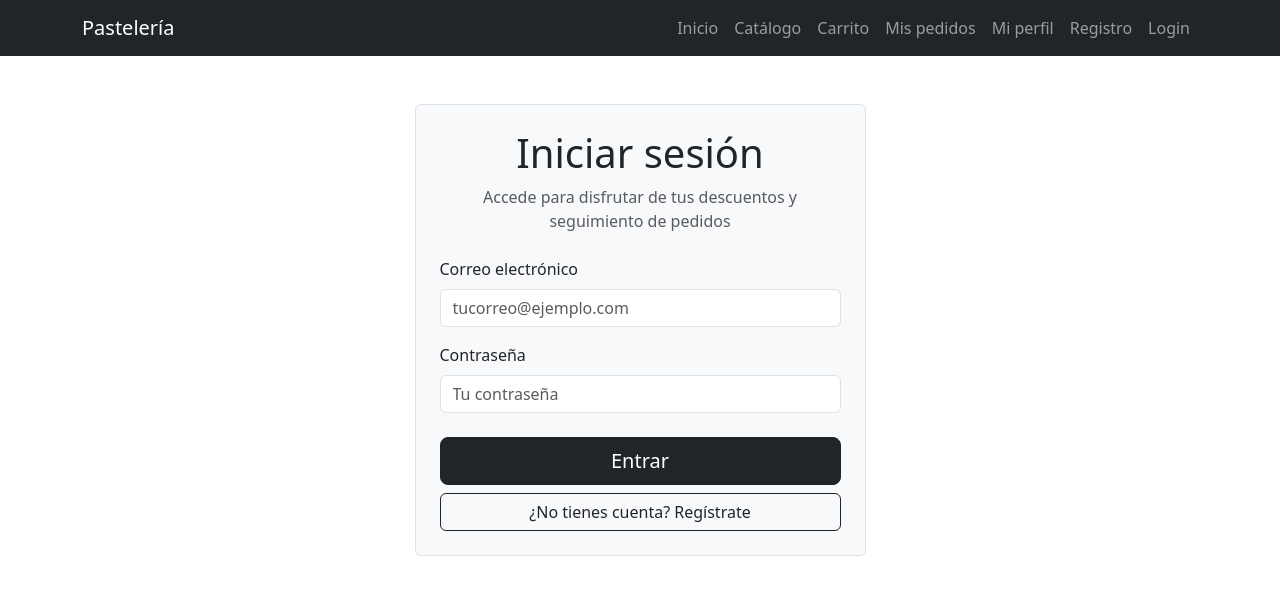
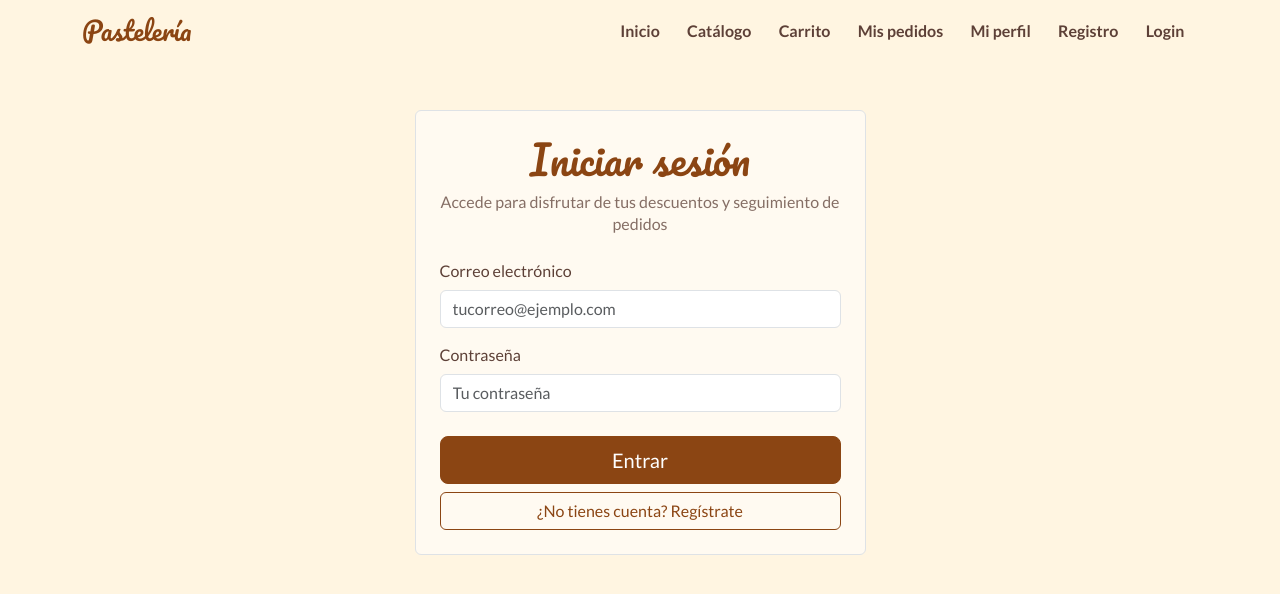
Before and after one commit to armavalenzuela/FS2_007_G6_React, a React (Vite) app in the folder react_pasteleria/: page /login in a window 1280 px wide. Shown: the top 594 px of the page. Built offline with nearby package versions, Linux system fonts and the light colour scheme.

Commit message:
fix: modificaciones en paleta de colores

```diff
--- a/react_pasteleria/index.html
+++ b/react_pasteleria/index.html
@@ -5,6 +5,9 @@
     <link rel="icon" type="image/svg+xml" href="/favicon.svg" />
     <meta name="viewport" content="width=device-width, initial-scale=1.0" />
     <title>react_pasteleria</title>
+    <link rel="preconnect" href="https://fonts.googleapis.com" />
+    <link rel="preconnect" href="https://fonts.gstatic.com" crossorigin />
+    <link href="https://fonts.googleapis.com/css2?family=Lato:wght@400;700&family=Pacifico&display=swap" rel="stylesheet" />
   </head>
   <body>
     <div id="root"></div>
--- a/react_pasteleria/src/App.css
+++ b/react_pasteleria/src/App.css
@@ -0,0 +1,40 @@
+/* Colores y fuentes de tipografia para uso de todas las paginas */
+:root {
+  --color-fondo: #FFF5E1;
+  --color-rosa: #FFC0CB;       /* fondos pequeños/botones */
+  --color-chocolate: #8B4513;  /* botones/bordes varios*/
+  --color-texto: #5D4037;      /* texto principal */
+  --color-texto-secundario: #242627; /* texto secundario */
+  --color-borde: #e8d9c3;
+  --font-titulos: 'Pacifico';
+  --font-texto: 'Lato', sans-serif;
+}
+
+
+/*Tipografia basica para utilizar */
+body {
+  font-family: var(--font-texto);
+  background-color: var(--color-fondo);
+  color: var(--color-texto);
+  line-height: 1.4;
+}
+
+/*Tipografia de encabezados */
+h1, h2, h3, .titulo-cursivo {
+  font-family: var(--font-titulos);
+  color: var(--color-chocolate);
+  font-weight: 400;
+}
+
+h4, h5, h6 {
+  font-family: var(--font-texto);
+  color: var(--color-texto);
+  font-weight: 700;
+}
+
+p, li, span, label, small {
+  color: var(--color-texto); }
+.texto-secundario { color: var(--color-texto-secundario); }
+
+a { color: var(--color-chocolate); }
+a:hover { color: var(--color-texto); }
--- a/react_pasteleria/src/components/molecules/ProductCard.jsx
+++ b/react_pasteleria/src/components/molecules/ProductCard.jsx
@@ -17,7 +17,7 @@ function ProductCard({ id, nombre, precio, imagen, categoria, tamañoBase }) {
   }
 
   return (
-    <Card className="h-100">
+    <Card className="h-100 card-producto">
       {imagen && <Card.Img variant="top" src={imagen} alt={nombre} />}
       <Card.Body className="d-flex flex-column">
         <Card.Title>{nombre}</Card.Title>
--- a/react_pasteleria/src/components/organisms/NavBar.jsx
+++ b/react_pasteleria/src/components/organisms/NavBar.jsx
@@ -2,7 +2,7 @@ import { Navbar, Nav, Container } from 'react-bootstrap'
 
 function NavBar() {
   return (
-    <Navbar bg="dark" data-bs-theme="dark" expand="md">
+    <Navbar expand="md" className="navbar-mil-sabores">
       <Container>
         <Navbar.Brand href="/">Pastelería</Navbar.Brand>
         <Navbar.Toggle aria-controls="menu-principal" />
--- a/react_pasteleria/src/index.css
+++ b/react_pasteleria/src/index.css
@@ -0,0 +1,310 @@
+
+/* Variables de color y fuentes para todas las páginas */
+:root {
+  --color-fondo: #FFF5E1;
+  --color-rosa: #FFC0CB;               /* fondos pequeños/botones */
+  --color-chocolate: #8B4513;          /* botones/bordes varios */
+  --color-chocolate-oscuro: #6d3610;   /* hover de botones */
+  --color-texto: #5D4037;              /* texto principal */
+  --color-texto-secundario: #242627;   /* texto secundario */
+  --color-borde: #e8d9c3;
+  --color-blanco-crema: #fffaf1;
+  --font-titulos: 'Pacifico', cursive;
+  --font-texto: 'Lato', sans-serif;
+}
+
+/* Tipografía básica */
+body {
+  font-family: var(--font-texto);
+  background-color: var(--color-fondo);
+  color: var(--color-texto);
+  line-height: 1.4;
+}
+
+/* Encabezados */
+h1, h2, h3, .titulo-cursivo {
+  font-family: var(--font-titulos);
+  color: var(--color-chocolate);
+  font-weight: 400;
+}
+
+h4, h5, h6 {
+  font-family: var(--font-texto);
+  color: var(--color-texto);
+  font-weight: 700;
+}
+
+p, li, span, label, small {
+  color: var(--color-texto);
+}
+.texto-secundario { color: var(--color-texto-secundario); }
+
+a { color: var(--color-chocolate); }
+a:hover { color: var(--color-texto); }
+
+/* NavBar */
+.navbar-mil-sabores {
+  background-color: var(--color-fondo);
+}
+.navbar-mil-sabores .navbar-brand {
+  font-family: var(--font-titulos);
+  font-size: 1.6rem;
+  color: var(--color-chocolate);
+}
+.navbar-mil-sabores .nav-link {
+  color: var(--color-texto);
+  font-weight: 700;
+  margin: 0 .35rem;
+}
+.navbar-mil-sabores .nav-link.active,
+.navbar-mil-sabores .nav-link:hover {
+  color: var(--color-chocolate);
+  border-bottom: 2px solid var(--color-chocolate);
+}
+
+/* Contador del carrito */
+.badge-carrito {
+  background-color: var(--color-chocolate);
+  color: #fff;
+  font-size: .65rem;
+  vertical-align: top;
+}
+
+/* Botones propios */
+.btn-mil-sabores {
+  background-color: var(--color-chocolate);
+  border-color: var(--color-chocolate);
+  color: #fff;
+  font-weight: 700;
+  border-radius: .5rem;
+}
+.btn-mil-sabores:hover {
+  background-color: var(--color-chocolate-oscuro);
+  border-color: var(--color-chocolate-oscuro);
+  color: #fff;
+}
+.btn-rosa {
+  background-color: var(--color-rosa);
+  border-color: var(--color-rosa);
+  color: var(--color-texto);
+  font-weight: 700;
+  border-radius: .5rem;
+}
+.btn-rosa:hover {
+  background-color: #f7a8b8;
+  border-color: #f7a8b8;
+  color: var(--color-texto);
+}
+.btn-outline-mil-sabores {
+  border: 2px solid var(--color-chocolate);
+  color: var(--color-chocolate);
+  font-weight: 700;
+  border-radius: .5rem;
+  background: transparent;
+}
+.btn-outline-mil-sabores:hover {
+  background-color: var(--color-chocolate);
+  color: #fff;
+}
+
+/* Botones de Bootstrap adaptados a la paleta */
+.btn-dark, .btn-primary {
+  --bs-btn-color: #fff;
+  --bs-btn-bg: var(--color-chocolate);
+  --bs-btn-border-color: var(--color-chocolate);
+  --bs-btn-hover-color: #fff;
+  --bs-btn-hover-bg: var(--color-chocolate-oscuro);
+  --bs-btn-hover-border-color: var(--color-chocolate-oscuro);
+  --bs-btn-active-color: #fff;
+  --bs-btn-active-bg: var(--color-chocolate-oscuro);
+  --bs-btn-active-border-color: var(--color-chocolate-oscuro);
+  --bs-btn-disabled-color: #fff;
+  --bs-btn-disabled-bg: var(--color-chocolate);
+  --bs-btn-disabled-border-color: var(--color-chocolate);
+  --bs-btn-focus-shadow-rgb: 139, 69, 19;
+}
+
+.btn-outline-dark {
+  --bs-btn-color: var(--color-chocolate);
+  --bs-btn-border-color: var(--color-chocolate);
+  --bs-btn-hover-color: #fff;
+  --bs-btn-hover-bg: var(--color-chocolate);
+  --bs-btn-hover-border-color: var(--color-chocolate);
+  --bs-btn-active-color: #fff;
+  --bs-btn-active-bg: var(--color-chocolate-oscuro);
+  --bs-btn-active-border-color: var(--color-chocolate-oscuro);
+  --bs-btn-disabled-color: var(--color-chocolate);
+  --bs-btn-disabled-border-color: var(--color-chocolate);
+  --bs-btn-focus-shadow-rgb: 139, 69, 19;
+}
+
+.btn-secondary, .btn-warning {
+  --bs-btn-color: var(--color-texto);
+  --bs-btn-bg: var(--color-rosa);
+  --bs-btn-border-color: var(--color-rosa);
+  --bs-btn-hover-color: var(--color-texto);
+  --bs-btn-hover-bg: #f7a8b8;
+  --bs-btn-hover-border-color: #f7a8b8;
+  --bs-btn-active-color: var(--color-texto);
+  --bs-btn-active-bg: #f7a8b8;
+  --bs-btn-active-border-color: #f7a8b8;
+  --bs-btn-focus-shadow-rgb: 255, 192, 203;
+}
+
+.btn-outline-secondary {
+  --bs-btn-color: var(--color-texto);
+  --bs-btn-border-color: var(--color-texto);
+  --bs-btn-hover-color: #fff;
+  --bs-btn-hover-bg: var(--color-texto);
+  --bs-btn-hover-border-color: var(--color-texto);
+  --bs-btn-focus-shadow-rgb: 93, 64, 55;
+}
+
+/* Tarjetas de productos */
+.card-producto {
+  border: 1px solid var(--color-borde);
+  border-radius: .75rem;
+  background: #fffefb;
+  transition: transform .15s ease, box-shadow .15s ease;
+  height: 100%;
+}
+.card-producto:hover {
+  transform: translateY(-4px);
+  box-shadow: 0 10px 20px rgba(139, 69, 19, .12);
+}
+.card-producto .card-img-top {
+  border-radius: .75rem .75rem 0 0;
+  height: 170px;
+  object-fit: cover;
+  background-color: var(--color-rosa);
+}
+
+/* Imagen grande de la ficha de detalle */
+.detalle-img-producto {
+  height: 320px;
+  overflow: hidden;
+  background-color: var(--color-rosa);
+  display: flex;
+  align-items: center;
+  justify-content: center;
+}
+.card-producto .precio {
+  font-weight: 700;
+  color: var(--color-chocolate);
+  font-size: 1.15rem;
+}
+
+/* Círculo rosado de iconos */
+.icono-redondo {
+  width: 64px;
+  height: 64px;
+  border-radius: 50%;
+  background-color: var(--color-rosa);
+  display: flex;
+  align-items: center;
+  justify-content: center;
+  font-size: 1.6rem;
+  margin: 0 auto .75rem;
+}
+
+.chip-categoria {
+  display: inline-block;
+  background-color: var(--color-rosa);
+  color: var(--color-texto);
+  font-size: .72rem;
+  font-weight: 700;
+  padding: .2rem .6rem;
+  border-radius: 1rem;
+}
+
+/* Secciones centrales de las páginas */
+.seccion { padding: 3rem 0; }
+.seccion-alterna { background-color: var(--color-blanco-crema); }
+
+/* Formularios */
+.form-mil-sabores label { font-weight: 700; }
+.form-control:focus, .form-select:focus,
+.form-mil-sabores .form-control:focus,
+.form-mil-sabores .form-select:focus {
+  border-color: var(--color-chocolate);
+  box-shadow: 0 0 0 .2rem rgba(139, 69, 19, .15);
+}
+.form-check-input:checked {
+  background-color: var(--color-chocolate);
+  border-color: var(--color-chocolate);
+}
+.form-check-input:focus {
+  border-color: var(--color-chocolate);
+  box-shadow: 0 0 0 .2rem rgba(139, 69, 19, .15);
+}
+
+/* Alertas y badges */
+.alert-success {
+  --bs-alert-color: var(--color-texto);
+  --bs-alert-bg: var(--color-blanco-crema);
+  --bs-alert-border-color: var(--color-rosa);
+}
+.badge.bg-warning {
+  background-color: var(--color-rosa) !important;
+  color: var(--color-texto) !important;
+}
+.badge.bg-info, .badge.bg-secondary {
+  background-color: var(--color-borde) !important;
+  color: var(--color-texto) !important;
+}
+.badge.bg-primary {
+  background-color: var(--color-chocolate) !important;
+  color: #fff !important;
+}
+.badge.bg-success {
+  background-color: var(--color-chocolate-oscuro) !important;
+  color: #fff !important;
+}
+
+/* Utilidades de Bootstrap adaptadas */
+.text-success { color: var(--color-chocolate) !important; }
+.text-muted { color: var(--color-texto) !important; opacity: .75; }
+.bg-light { background-color: var(--color-blanco-crema) !important; }
+
+/* Footer */
+footer.footer-mil-sabores {
+  background-color: var(--color-chocolate);
+  color: #fff5e6;
+  padding: 2.5rem 0 1rem;
+}
+footer.footer-mil-sabores a { color: #ffe8d6; }
+footer.footer-mil-sabores a:hover { color: #fff; }
+footer.footer-mil-sabores h6 { color: #fff; }
+footer.footer-mil-sabores p { color: #fff; }
+
+/* Timeline de pedido */
+.timeline-pedido { list-style: none; padding-left: 0; }
+.timeline-pedido li {
+  position: relative;
+  padding: 0 0 1.75rem 2.5rem;
+  border-left: 3px solid var(--color-borde);
+}
+.timeline-pedido li:last-child { border-left-color: transparent; }
+.timeline-pedido li::before {
+  content: "";
+  position: absolute;
+  left: -11px;
+  top: 0;
+  width: 20px;
+  height: 20px;
+  border-radius: 50%;
+  background: #fff;
+  border: 3px solid var(--color-rosa);
+}
+.timeline-pedido li.completado::before {
+  background: var(--color-chocolate);
+  border-color: var(--color-chocolate);
+}
+.timeline-pedido li.activo::before {
+  background: var(--color-rosa);
+  border-color: var(--color-chocolate);
+}
+
+/* Utilidades */
+.borde-superior-rosa { border-top: 4px solid var(--color-rosa); }
+.sombra-suave { box-shadow: 0 6px 18px rgba(93, 64, 55, .08); }
```
